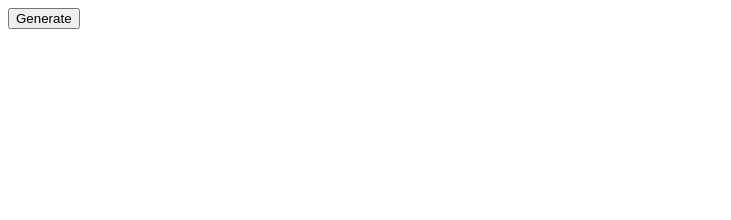
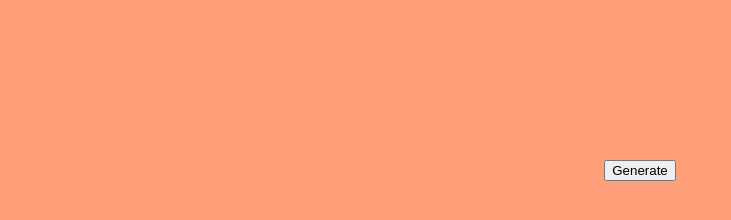
Before and after one commit to aarondevon/prime_solo_jq_assessment, a plain HTML site: page index.html in a window 1280 px wide. Shown: the whole page, without its empty margins (0-731 px from the left). Drawn offline with Linux system fonts and the light colour scheme.

Commit message:
Added some styling

```diff
--- a/index.html
+++ b/index.html
@@ -7,7 +7,7 @@
     <title></title>
 </head>
 <body>
-<button id="btnGen">Generate</button>
+<div id="butters"><button id="btnGen">Generate</button></body></div>
 <div id="gen"></div>
 </body>
 </html>
--- a/stylesheet.css
+++ b/stylesheet.css
@@ -1,4 +1,17 @@
-.green{
-    background-color: green;
+body {
+    background-color: lightsalmon;
 
 }
+#butters {
+    margin-top: 10em;
+    text-align: center;
+}
+#gen {
+    background-color: lightcyan;
+    text-align: center;
+
+}
+.green{
+    background-color: lightgoldenrodyellow;
+
+}
```
